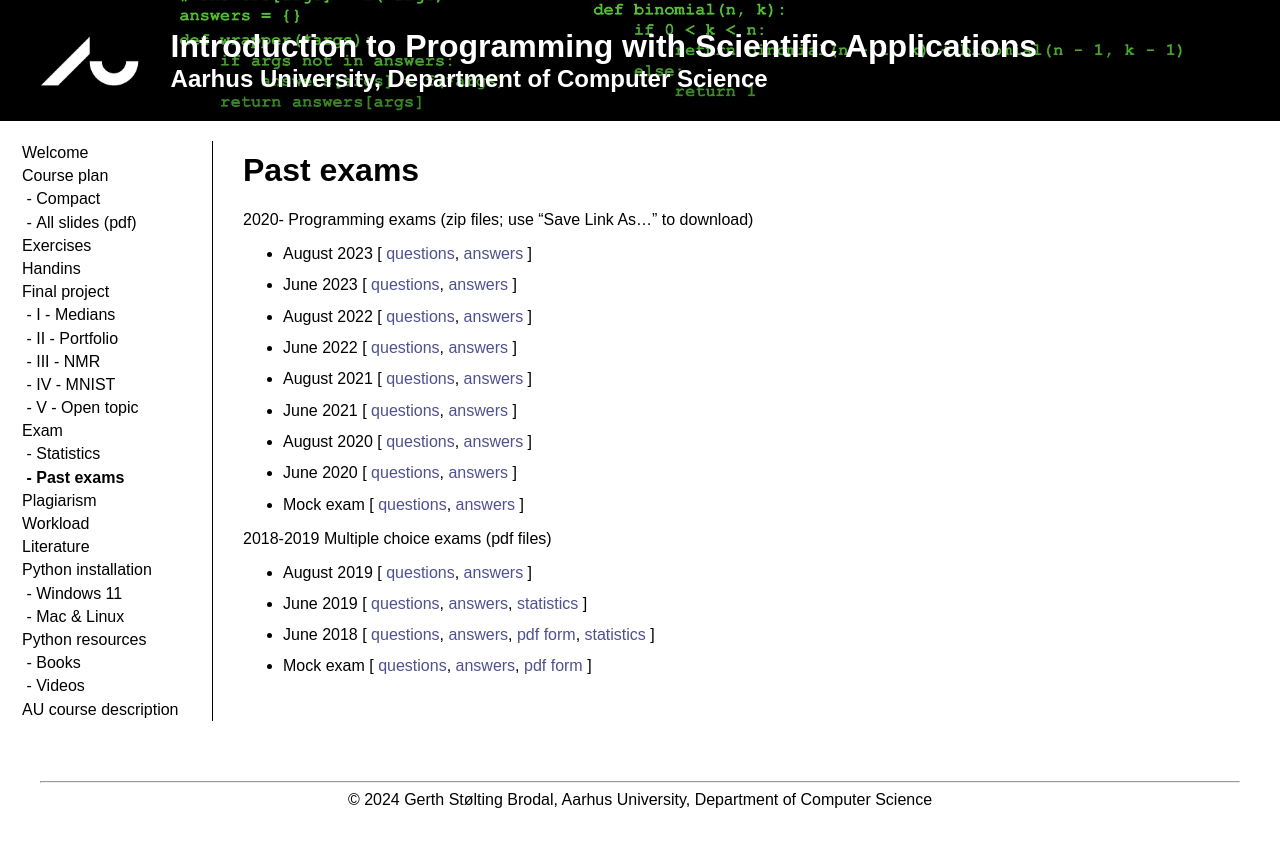
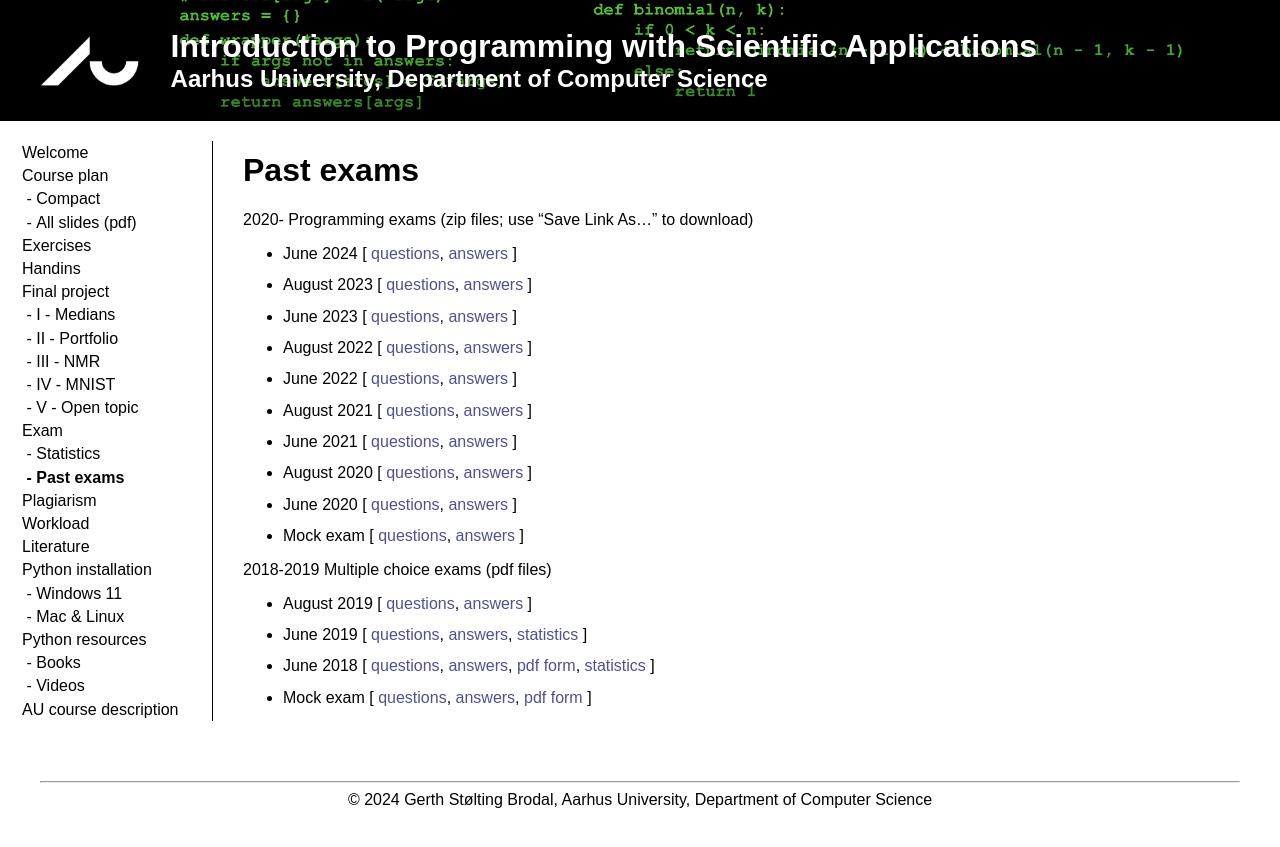
Before and after one commit to gsbrodal/gsbrodal.github.io, a Jekyll site: the page built from ipsa/exam-past.md, in a window 1280 px wide. Shown: the top 847 px of the page. Built offline with Jekyll 4.4.1, drawn with Linux system fonts in a browser that asks for light colours; our own code applies the rules of GitHub Pages for plain Markdown files.

Commit message:
exam-past.md

```diff
--- a/ipsa/exam-past.md
+++ b/ipsa/exam-past.md
@@ -2,6 +2,9 @@
 
 2020- Programming exams (zip files; use "Save Link As..." to download)
 
+* June 2024 [
+  [questions](exams/ipsa24.zip),
+  [answers](exams/ipsa24answers.zip) ]
 * August 2023 [
   [questions](exams/ipsa23r.zip),
   [answers](exams/ipsa23r-answers.zip) ]
```
